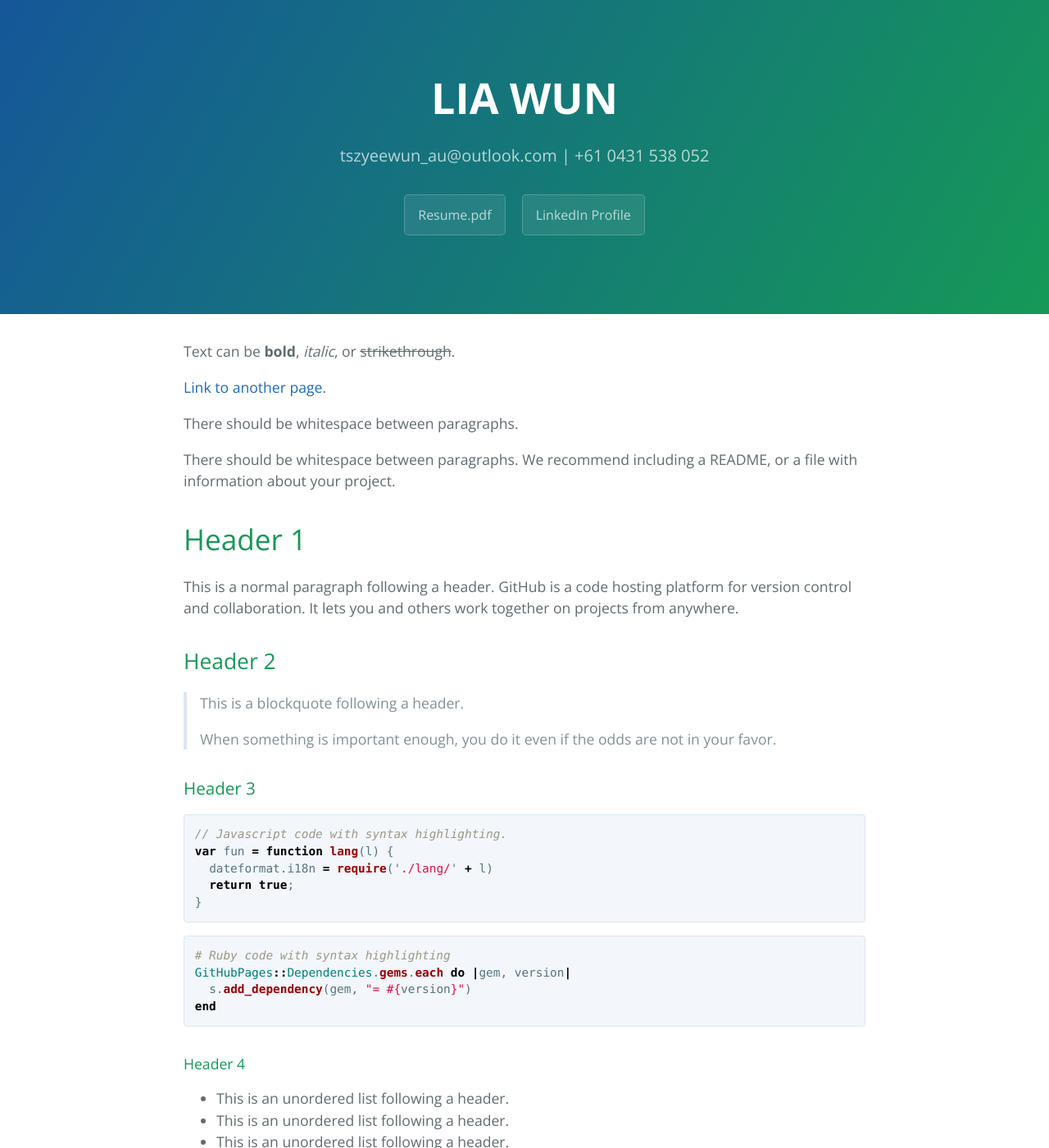
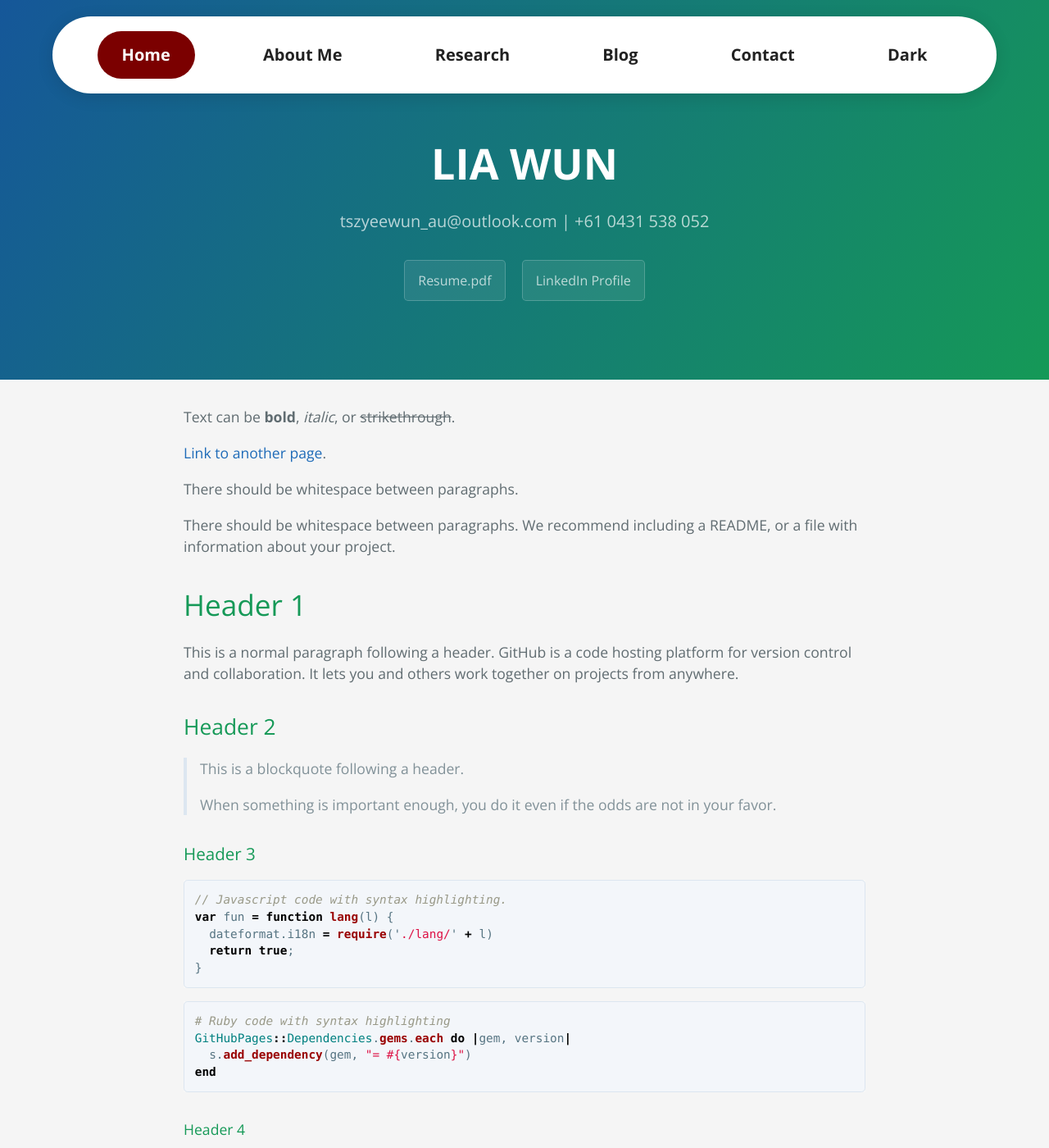
Before and after one commit to tszyeewun/tszyeewun.github.io, a Jekyll site: the page built from index.md, in a window 1280 px wide and 1400 px high. Shown: the whole window at 82% size. Built offline with Jekyll 4.4.1, drawn with Linux system fonts in a browser that asks for light colours; some of the changed text lies outside the part shown.

Commit message:
Refactor default layout with dark mode support

```diff
--- a/_layouts/default.html
+++ b/_layouts/default.html
@@ -1,41 +1,222 @@
 <!DOCTYPE html>
 <html lang="{{ site.lang | default: "en-US" }}">
+
 <head>
   <meta charset="UTF-8">
 
   {% seo %}
-    <link rel="preconnect" href="https://fonts.gstatic.com">
-    <link rel="preload" href="https://fonts.googleapis.com/css?family=Open+Sans:400,700&display=swap" as="style" type="text/css" crossorigin>
+
   <meta name="viewport" content="width=device-width, initial-scale=1">
   <meta name="theme-color" content="#157878">
-    <meta name="apple-mobile-web-app-status-bar-style" content="black-translucent">
-    <link rel="stylesheet" href="{{ '/assets/css/style.css?v=' | append: site.github.build_revision | relative_url }}">
+
+  <link rel="preconnect" href="https://fonts.gstatic.com">
+
+  <link rel="preload"
+        href="https://fonts.googleapis.com/css?family=Open+Sans:400,700&display=swap"
+        as="style"
+        type="text/css"
+        crossorigin>
+
+  <link rel="stylesheet"
+        href="{{ '/assets/css/style.css?v=' | append: site.github.build_revision | relative_url }}">
+
   {% include head-custom.html %}
+
+  <style>
+
+    body{
+      margin:0;
+      font-family:'Open Sans', sans-serif;
+      background:#f5f5f5;
+    }
+
+    /* ===== NAVBAR ===== */
+
+    .navbar{
+      position:fixed;
+
+      top:20px;
+      left:50%;
+
+      transform:translateX(-50%);
+
+      width:90%;
+      max-width:1250px;
+
+      background:white;
+
+      border-radius:999px;
+
+      display:flex;
+      justify-content:space-around;
+      align-items:center;
+
+      padding:18px 28px;
+
+      box-shadow:0 4px 20px rgba(0,0,0,0.12);
+
+      z-index:9999;
+    }
+
+    .navbar a{
+
+      text-decoration:none;
+
+      color:#222;
+
+      font-size:20px;
+      font-weight:700;
+
+      padding:14px 30px;
+
+      border-radius:999px;
+
+      transition:all 0.3s ease;
+    }
+
+    .navbar a:hover{
+      background:#7b0000;
+      color:white;
+
+      transform:translateY(-2px);
+    }
+
+    /* ===== ACTIVE PAGE ===== */
+
+    .navbar a.active{
+      background:#7b0000;
+      color:white;
+    }
+
+    /* ===== PAGE HEADER ===== */
+
+    .page-header{
+      padding-top:160px !important;
+    }
+
+    /* ===== DARK BUTTON ===== */
+
+    .dark-btn{
+      cursor:pointer;
+    }
+
+    /* ===== DARK MODE ===== */
+
+    body.dark{
+      background:#111;
+      color:white;
+    }
+
+    body.dark .navbar{
+      background:#1f1f1f;
+    }
+
+    body.dark .navbar a{
+      color:white;
+    }
+
+    body.dark .navbar a:hover{
+      background:#a00000;
+    }
+
+    body.dark .navbar a.active{
+      background:#a00000;
+    }
+
+    body.dark .main-content{
+      color:white;
+    }
+
+  </style>
+
 </head>
+
 <body>
-    <a id="skip-to-content" href="#content">Skip to the content.</a>
+
+  <!-- ===== NAVBAR ===== -->
+
+  <nav class="navbar">
+
+    <a href="./index.html"
+       class="{% if page.url == '/' %}active{% endif %}">
+       Home
+    </a>
+
+    <a href="./aboutme.html"
+       class="{% if page.url contains 'aboutme' %}active{% endif %}">
+       About Me
+    </a>
+
+    <a href="./projects.html"
+       class="{% if page.url contains 'projects' %}active{% endif %}">
+       Research
+    </a>
+
+    <a href="./blog.html"
+       class="{% if page.url contains 'blog' %}active{% endif %}">
+       Blog
+    </a>
+
+    <a href="./contact.html"
+       class="{% if page.url contains 'contact' %}active{% endif %}">
+       Contact
+    </a>
+
+    <a class="dark-btn" onclick="toggleDarkMode()">
+      Dark
+    </a>
+
+  </nav>
+
+  <!-- ===== ORIGINAL PAGE ===== -->
 
   <header class="page-header" role="banner">
-      <h1 class="project-name">{{ page.title | default: site.title | default: site.github.repository_name }}</h1>
-      <h2 class="project-tagline">{{ page.description | default: site.description | default: site.github.project_tagline }}</h2>
-      {% if site.github.is_project_page %}
-        <a href="{{ site.github.repository_url }}" class="btn">View on GitHub</a>
+
+    <h1 class="project-name">
+      {{ page.title | default: site.title | default: site.github.repository_name }}
+    </h1>
+
+    <h2 class="project-tagline">
+      {{ page.description | default: site.description | default: site.github.project_tagline }}
+    </h2>
+
+    {% if site.show_downloads %}
+
+      <a href="./Resume.pdf" class="btn">
+        Resume.pdf
+      </a>
+
+      <a href="https://www.linkedin.com/in/tszyeewun" class="btn">
+        LinkedIn Profile
+      </a>
+
     {% endif %}
-      {% if site.show_downloads %}
-        <a href="./Resume.pdf" class="btn">Resume.pdf</a>
-        <a href="https://www.linkedin.com/in/tszyeewun" class="btn">LinkedIn Profile</a>
-      {% endif %}
+
   </header>
 
   <main id="content" class="main-content" role="main">
+
     {{ content }}
 
     <footer class="site-footer">
-        {% if site.github.is_project_page %}
-          <span class="site-footer-owner"><a href="{{ site.github.repository_url }}">{{ site.github.repository_name }}</a> is maintained by <a href="{{ site.github.owner_url }}">{{ site.github.owner_name }}</a>.</span>
-        {% endif %}
-        <span class="site-footer-credits">This page was generated by <a href="https://pages.github.com">GitHub Pages</a>.</span>
+
+      <span class="site-footer-credits">
+        Built with GitHub Pages
+      </span>
+
     </footer>
+
   </main>
+
+  <!-- ===== DARK MODE SCRIPT ===== -->
+
+  <script>
+
+    function toggleDarkMode() {
+      document.body.classList.toggle("dark");
+    }
+
+  </script>
+
 </body>
 </html>
```
Lines whose indentation alone changed are shown as unchanged.
